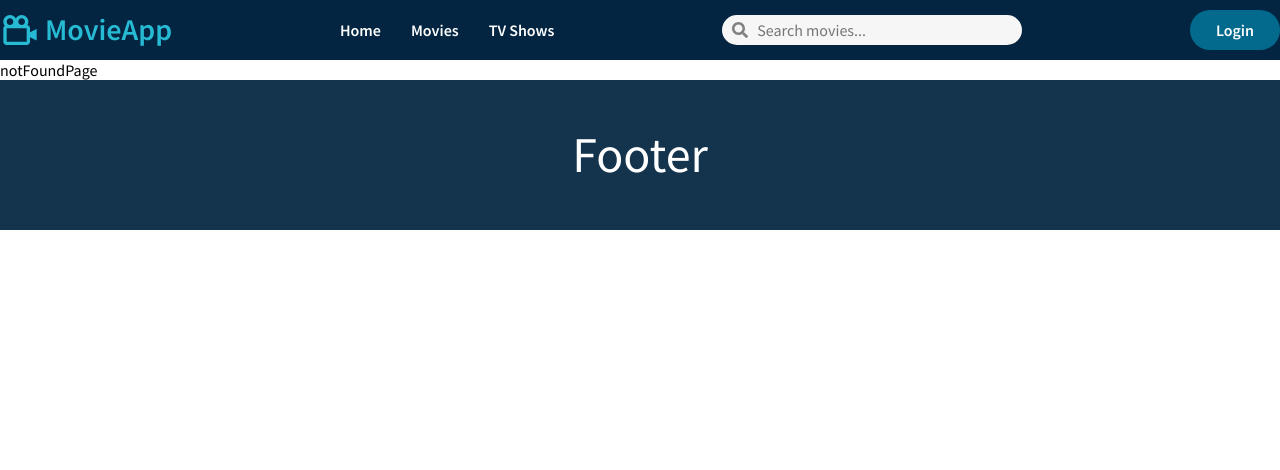
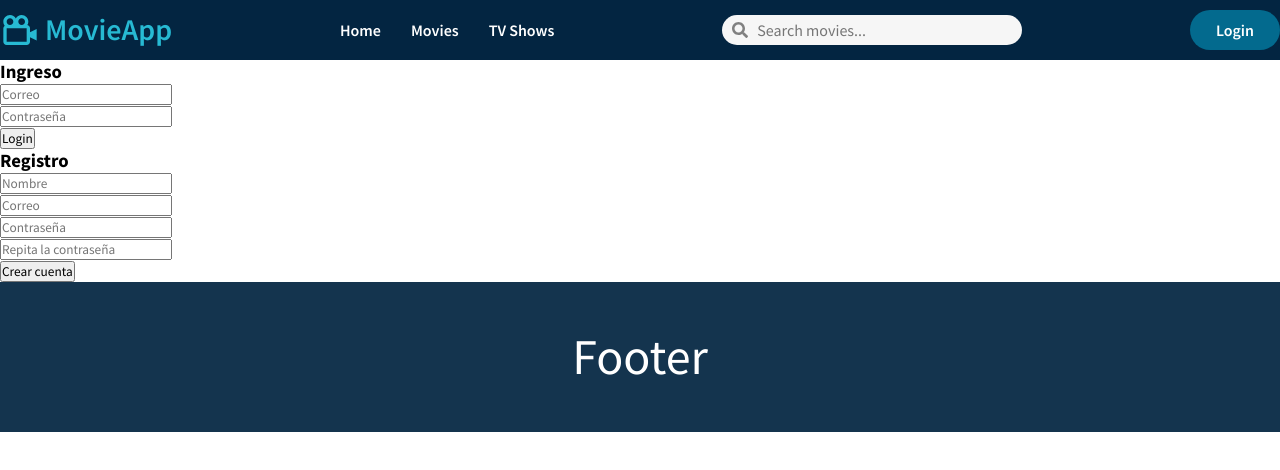
Before and after one commit to Mateober/movie-app, a React (Vite) app: page /login in a window 1280 px wide. Shown: the top 470 px of the page. Built offline with nearby package versions, Linux system fonts and the light colour scheme.

Commit message:
Empezando loginPage

```diff
--- a/src/components/home/CarouselCardHome.jsx
+++ b/src/components/home/CarouselCardHome.jsx
@@ -1,10 +1,9 @@
 import { Link } from 'react-router-dom';
 
 export const CarouselCardHome = ({ movie }) => {
-    const { release_date, first_air_date, vote_average, title, backdrop_path, overview, id } = movie;
+    const { release_date, first_air_date, vote_average, title, backdrop_path, id } = movie;
     const releaseYear = new Date(release_date).getFullYear() || new Date(first_air_date).getFullYear() || '';
     const score = vote_average || '';
-    const resumen = overview || '';
     const titleMovie = title || '';
     const backdropImage = backdrop_path || '';
 
@@ -21,8 +20,6 @@ export const CarouselCardHome = ({ movie }) => {
                             </p>
                         </div>
                         <p className="carousel__score">{score}/10</p>
-
-                        <p className="carousel__resumen">{resumen}</p>
                         <Link to={`/movie/${id}`}>
                             <div className="carousel__button">Ver más...</div>
                         </Link>
--- a/src/components/home/CarouselHome.jsx
+++ b/src/components/home/CarouselHome.jsx
@@ -10,8 +10,9 @@ export const CarouselHome = ({ movies }) => {
         slidesToScroll: 1,
         autoplay: true,
         autoplaySpeed: 4000,
-        speed: 3000,
+        speed: 1000,
         arrows: false,
+
     };
     return (
         <>
--- a/src/components/home/carouselHome.scss
+++ b/src/components/home/carouselHome.scss
@@ -47,12 +47,7 @@ $screen-height: calc(var(--vh, 1vh) * 100);
         margin-bottom: 30px;
     }
 
-    &__resumen {
-        font-size: 20px;
-        font-weight: 400;
-        color: white;
-        margin-bottom: 30px;
-    }
+
     &__button {
         background-color: #032541;
         color: white;
--- /dev/null
+++ b/src/pages/LoginPage.jsx
@@ -0,0 +1,45 @@
+export const LoginPage = () => {
+    return (
+        <div className="containerLoginPage">
+            <div className="containerLoginPage2">
+                <div className="containerLoginPage__login">
+                    <h3>Ingreso</h3>
+                    <form>
+                        <div>
+                            <input type="email" placeholder="Correo" name="loginEmail" />
+                        </div>
+                        <div>
+                            <input type="password" placeholder="Contraseña" name="loginPassword" />
+                        </div>
+                        <div>
+                            <input type="submit" className="btnSubmit" value="Login" />
+                        </div>
+                    </form>
+                </div>
+
+                <div className="containerLoginPage__register">
+                    <h3>Registro</h3>
+                    <form>
+                        <div>
+                            <input type="text" placeholder="Nombre" name="registerName" />
+                        </div>
+                        <div>
+                            <input type="email" placeholder="Correo" name="registerEmail" />
+                        </div>
+                        <div>
+                            <input type="password" placeholder="Contraseña" name="registerPassword" />
+                        </div>
+
+                        <div>
+                            <input type="password" placeholder="Repita la contraseña" name="registerPassword2" />
+                        </div>
+
+                        <div>
+                            <input type="submit" className="btnSubmit" value="Crear cuenta" />
+                        </div>
+                    </form>
+                </div>
+            </div>
+        </div>
+    );
+};
--- a/src/router/AppRouter.jsx
+++ b/src/router/AppRouter.jsx
@@ -7,6 +7,7 @@ import { Footer } from '../ui/Footer/Footer';
 import { MovieDetailContainer } from '../components/movieDetail/MovieDetailContainer';
 import { HomePage } from '../pages/HomePage';
 import { PageNotFound } from '../pages/PageNotFound';
+import { LoginPage } from '../pages/LoginPage';
 
 export const AppRouter = () => {
     return (
@@ -16,6 +17,7 @@ export const AppRouter = () => {
                 <Route path="*" element={<PageNotFound />} />
                 <Route path="/" element={<Navigate to="home" />} />
                 <Route path="home" element={<HomePage />} />
+                <Route path="login" element={<LoginPage />} />
                 <Route path="show/:category" element={<PopularPage />} />
                 <Route path="search/:searchTerm" element={<SearchPage />} />
                 <Route path="/:categoryType/:idMovie" element={<MovieDetailContainer />} />
--- a/src/sass/containers.scss
+++ b/src/sass/containers.scss
@@ -63,8 +63,8 @@
 @media (max-width: 440px) {
     .container-movies {
         display: grid;
-        gap: 10px 5px;
+        gap: 10px 0;
         grid-template-columns: repeat(auto-fill, 150px);
-        justify-content: center;
+       justify-content: space-evenly;
     }
 }
--- a/src/ui/Navbar/Navbar.jsx
+++ b/src/ui/Navbar/Navbar.jsx
@@ -52,7 +52,8 @@ const Navbar = () => {
                         </NavLink>
                     </ul>
                     <InputSearch />
-                    <button className="login-button">Login</button>
+                    <NavLink to={`/login`}><button className="login-button" >Login</button></NavLink>
+
                     <div className="menu-icon" onClick={toggleMenu}>
                         <FaBars />
                     </div>
```
Also changed, not shown: src/sass/loginPage.scss (added).
